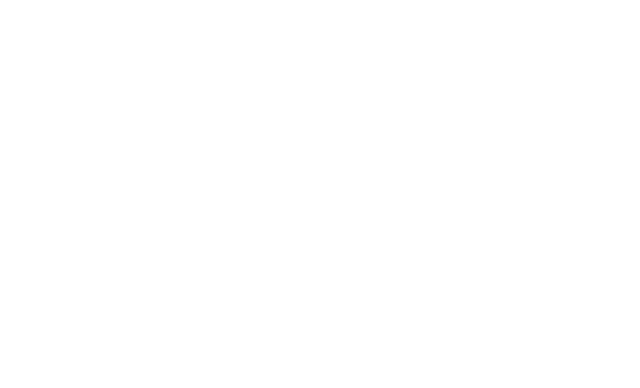
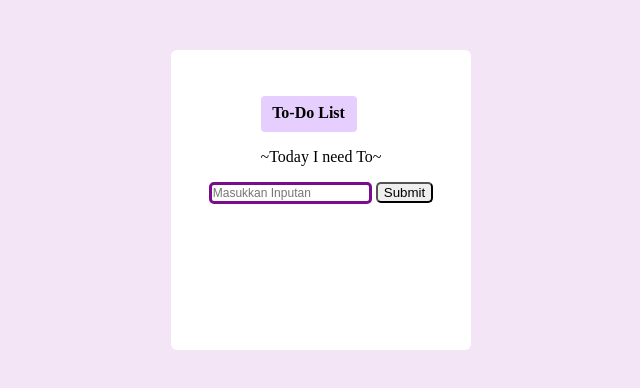
Before and after one commit to dts-kominfo-rea2a/challenge-08-fajartpx, a website: page index.html in a window 1280 px wide. Shown: the whole page, without its empty margins (341-981 px from the left). Drawn offline with Linux system fonts and the light colour scheme.

Commit message:
Penambahan style.css dan Logik todo

```diff
--- a/index.html
+++ b/index.html
@@ -5,37 +5,56 @@
     <meta http-equiv="X-UA-Compatible" content="IE=edge" />
     <meta name="viewport" content="width=device-width, initial-scale=1.0" />
     <title>Challenge - DOM</title>
+    <link rel="stylesheet" type="text/css" href="./style.css">
   </head>
   <body>
     <div id="app">
       <!-- TODO: Buatlah sebuah header dengan id todo-title -->
       <!-- TODO: Buatlah sebuah subtitle dengan id todo-subtitle -->
-
+     <header class="id-title">
+      <p id="todo-title">To-Do List</p>
+      <p id="todo-subtitle">~Today I need To~</p>
+     </header>
       <!-- Section: input -->
       <!-- TODO: Buatlah sebuah input bertipe text dengan id todo-input -->
       <!-- TODO: Buatlah sebuah button dengan id todo-submit -->
-
+      <div>
+        <section class="input">
+          <input id="todo-input" type="text" placeholder="Masukkan Inputan">
+          <button id="todo-submit" style="border-radius: 5px;">Submit</button>
+        </section>
         <!-- Section output -->
         <!-- TODO: Buatlah sebuah <ul> dengan id todo-output -->
+        <section class="output">
+          <ul id="todo-output"></ul>
+        </section>
+      </div>
+
     </div>
 
     <!-- ! Untuk tantangan ini, script jangan diubah ke external js yah ! -->
     <script>
       // TODO: Deklarasi variable sesuai dengan kebutuhan di sini
-      let button;
-      let input;
-      let output;
-
+        let button = document.getElementById('todo-submit');
+        let input = document.getElementById('todo-input');
+        let output = document.getElementById('todo-output');
         // TODO: Buatlah sebuah fungsi dengan nama fnClickHandler
         // Fungsi yang digunakan untuk menambahkan tulisan
         // Jangan ubah cara deklarasi fungsinya, cukup isi saja
-      function fnClickHandler(toDoItem) {}
-
+        function fnClickHandler(item) {
+          const tag_li = document.createElement('li');
+          tag_li.innerHTML = item;
+          output.appendChild(tag_li);
+          input.value = null;
+        }
         // TODO: register event onclick / addEventListener untuk button
         // akan menjalankan fungsi fnClickHandler
-
+        button.addEventListener('click', () => fnClickHandler(input.value));
         // TODO: register event onkeypress / addEventListener untuk input
         // sehingga saat di input ditekan enter akan menjalankan fungsi fnClickHandler juga
+        input.addEventListener('keypress', (ev) => {
+          if (ev.charCode === 13) fnClickHandler(input.value);
+        });
     </script>
   </body>
 </html>
--- /dev/null
+++ b/style.css
@@ -0,0 +1,55 @@
+body {
+    margin: 0px;
+    padding: 0px;
+    background-color:#f3e5f5 ;
+}
+
+#app {
+    background-color: #fff;
+    width: 300px;
+    height: 300px;
+    display: flex;
+    flex-direction: column;
+    justify-content:flex-start;
+    align-items: center;
+    border-radius: 6px;
+    position: relative;
+    left: 40%;
+    top: 50px;
+}
+
+.id-title {
+    margin-top: 30px;
+
+}
+#todo-title {
+    height: 20px;
+    width: 80px;
+    font-size: 16px;
+    font-weight:bold;
+    padding: 8px;
+    border-radius: 4px;
+    text-align: center;
+    background-color: #e6ceff;
+
+
+}
+
+#todo-subtitle {
+    text-align: center;
+
+}
+
+#todo-input {
+    border: 3px solid #790e8b;
+    padding: 1px;
+    border-radius: 5px;
+    font-size : 12px;
+}
+
+#todo-output ul {
+    display: flex;
+    justify-content: start;
+    align-items: flex-start;
+    flex-direction: column;
+}
```
Lines whose indentation alone changed are shown as unchanged.
